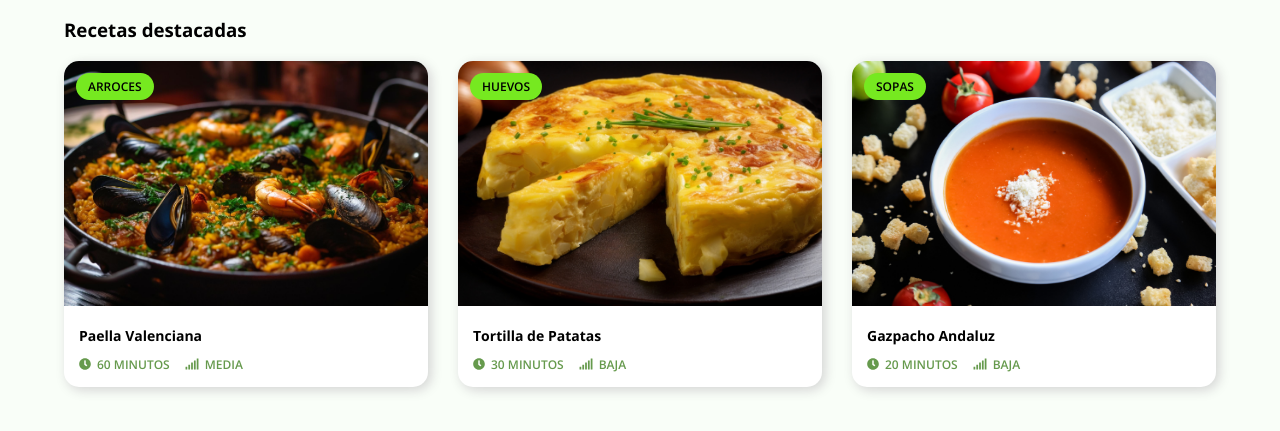
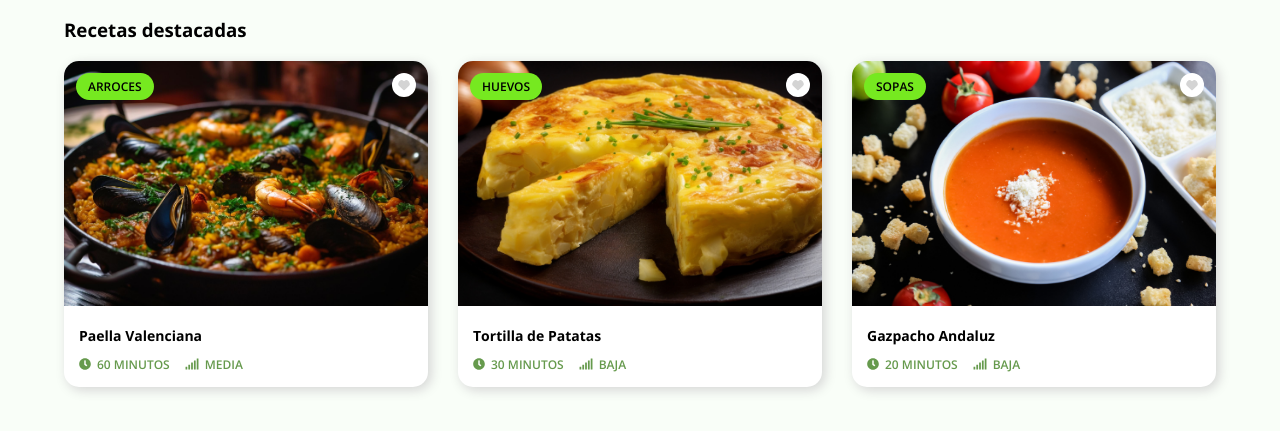
Before and after one commit to DanielAbadNoriega/app-saborizate, a React (Vite) app: page / in a window 1280 px wide. Shown: the part 297-728 px from the top of the page. Built offline with nearby package versions, Linux system fonts and the light colour scheme; a web font is replaced by a local one.

Commit message:
añadimos like a la receta
solo visual

```diff
--- a/src/components/RecipeCard.tsx
+++ b/src/components/RecipeCard.tsx
@@ -1,6 +1,7 @@
 import type { Recipe } from "../models/recipe"
 import { FaClock } from "react-icons/fa";
 import { FaSignal } from "react-icons/fa";
+import { FaHeart } from "react-icons/fa6";
 
 interface RecipeCardProps {
     recipe: Recipe
@@ -12,6 +13,7 @@ const RecipeCard = ({recipe} : RecipeCardProps) => {
             <div className='img-container'>
                 <img src={recipe.image} />
                 <div className="category">{recipe.category}</div>
+                <FaHeart className="heart-icon"/>
             </div>
             <div className="card-body">
                 <div className='title'>{recipe.name}</div>
--- a/src/stylesheets/_general.scss
+++ b/src/stylesheets/_general.scss
@@ -40,7 +40,7 @@ h1 {
     background-color: $color-white;
     border-radius: $halfGutter;
     overflow: hidden;
-    box-shadow: 3px 3px 12px lightgray;
+    box-shadow: 3px 3px 12px $gray-light;
 
     &-img {
         height: 100%;
@@ -56,6 +56,18 @@ h1 {
                 width: 100%;
                 object-fit: cover;
             }
+
+        }
+
+        .heart-icon {
+            padding: $min-inline-space-gutter;
+            position: absolute;
+            top: 12px;
+            right: 12px;
+            background-color: $color-white;
+            border-radius: 50%;
+            color: $gray-light;
+            font-size: $font-size-smaller;
         }
 
         .category {
```
Also changed, not shown: src/views/GPT/Home.tsx (deleted, +0 -46 lines).
